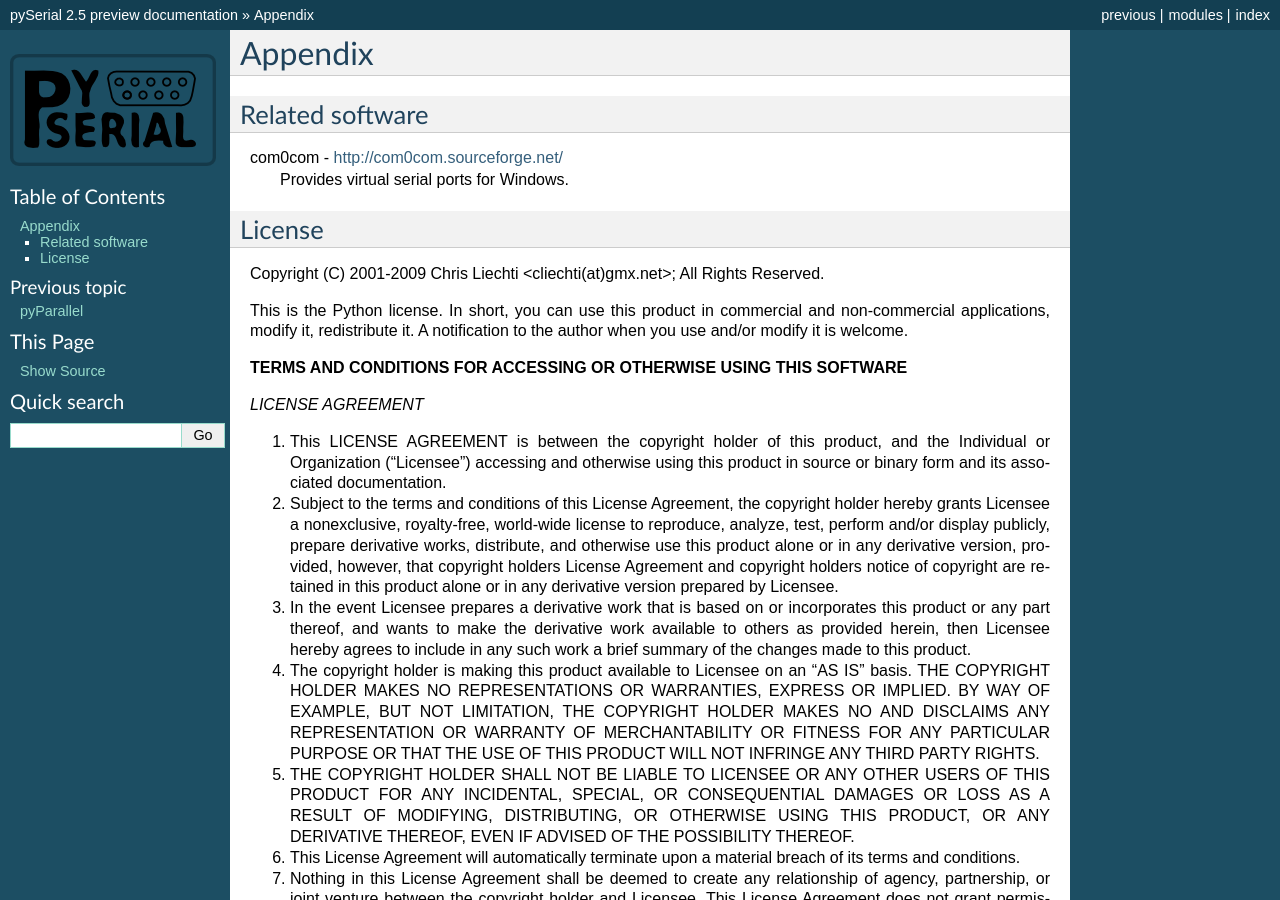
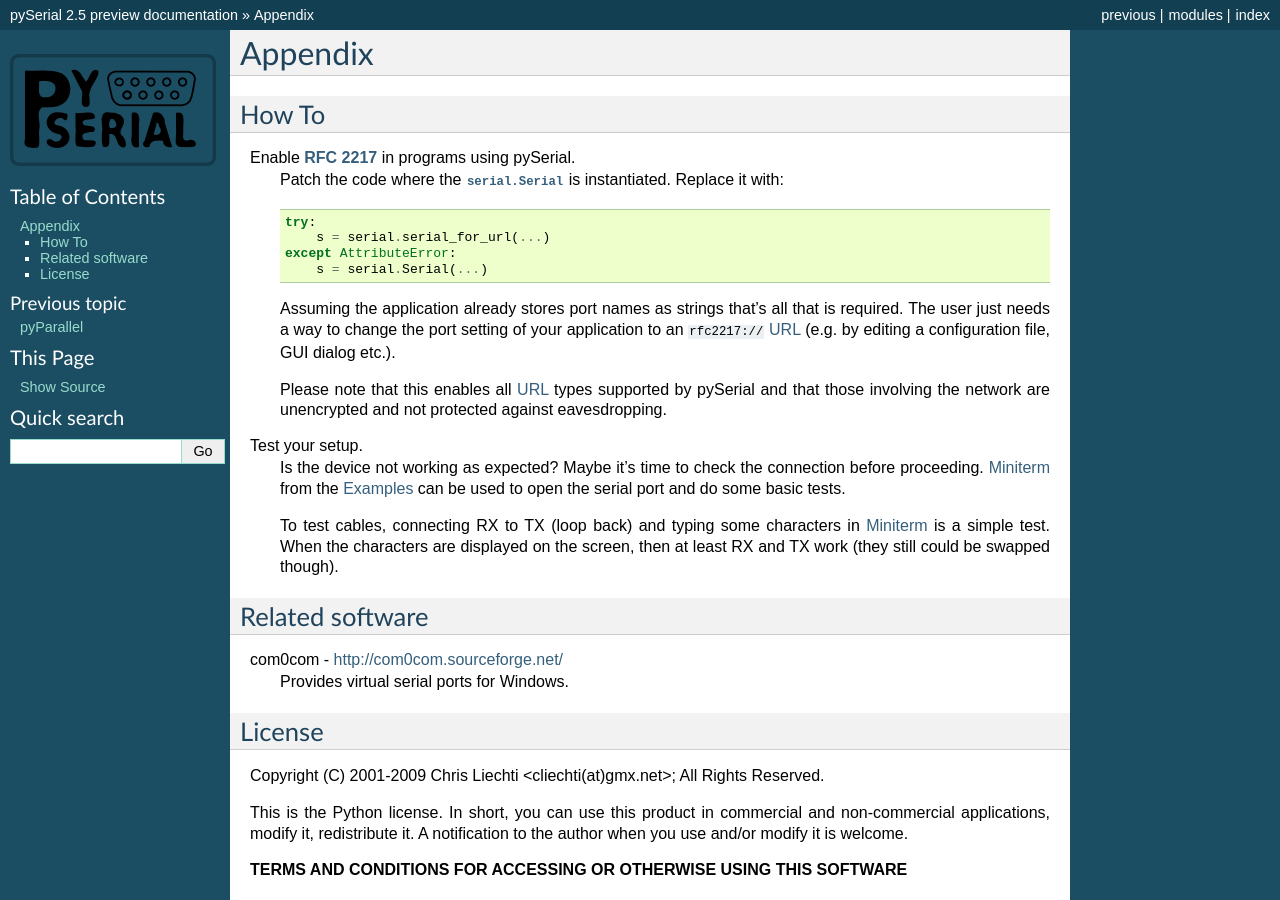
Before and after one commit to makerbot/pyserial, a Sphinx documentation site: the page built from pyserial/documentation/appendix.rst, in a window 1280 px wide and 900 px high. Built offline with Sphinx 7.4.7, drawn with Linux system fonts in a browser that asks for light colours.

```diff
--- a/pyserial/documentation/appendix.rst
+++ b/pyserial/documentation/appendix.rst
@@ -1,6 +1,38 @@
 ==========
  Appendix
 ==========
+
+How To
+======
+
+Enable :rfc:`2217` in programs using pySerial.
+    Patch the code where the :class:`serial.Serial` is instantiated. Replace
+    it with::
+
+        try:
+            s = serial.serial_for_url(...)
+        except AttributeError:
+            s = serial.Serial(...)
+
+    Assuming the application already stores port names as strings that's all
+    that is required. The user just needs a way to change the port setting of
+    your application to an ``rfc2217://`` :ref:`URL <URLs>` (e.g. by editing a
+    configuration file, GUI dialog etc.).
+
+    Please note that this enables all :ref:`URL <URLs>` types supported by
+    pySerial and that those involving the network are unencrypted and not
+    protected against eavesdropping.
+
+Test your setup.
+    Is the device not working as expected? Maybe it's time to check the
+    connection before proceeding. :ref:`miniterm` from the :ref:`examples`
+    can be used to open the serial port and do some basic tests.
+
+    To test cables, connecting RX to TX (loop back) and typing some characters
+    in :ref:`miniterm` is a simple test. When the characters are displayed
+    on the screen, then at least RX and TX work (they still could be swapped
+    though).
+
 
 Related software
 ================
--- a/pyserial/documentation/examples.rst
+++ b/pyserial/documentation/examples.rst
@@ -1,6 +1,10 @@
+.. _examples:
+
 ==========
  Examples
 ==========
+
+.. _miniterm:
 
 Miniterm
 ========
```
Also changed, not shown: pyserial/documentation/pyserial_api.rst (+14 -4 lines), 1 other file.
